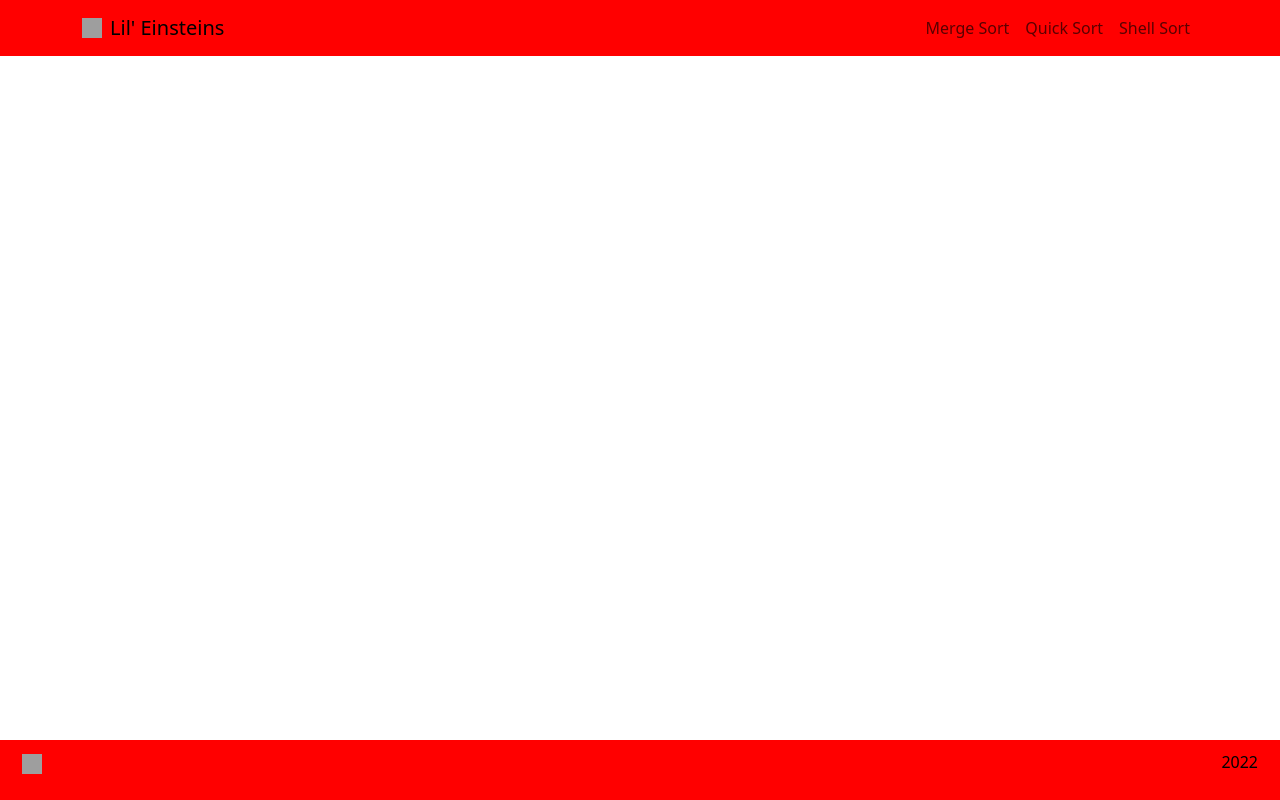
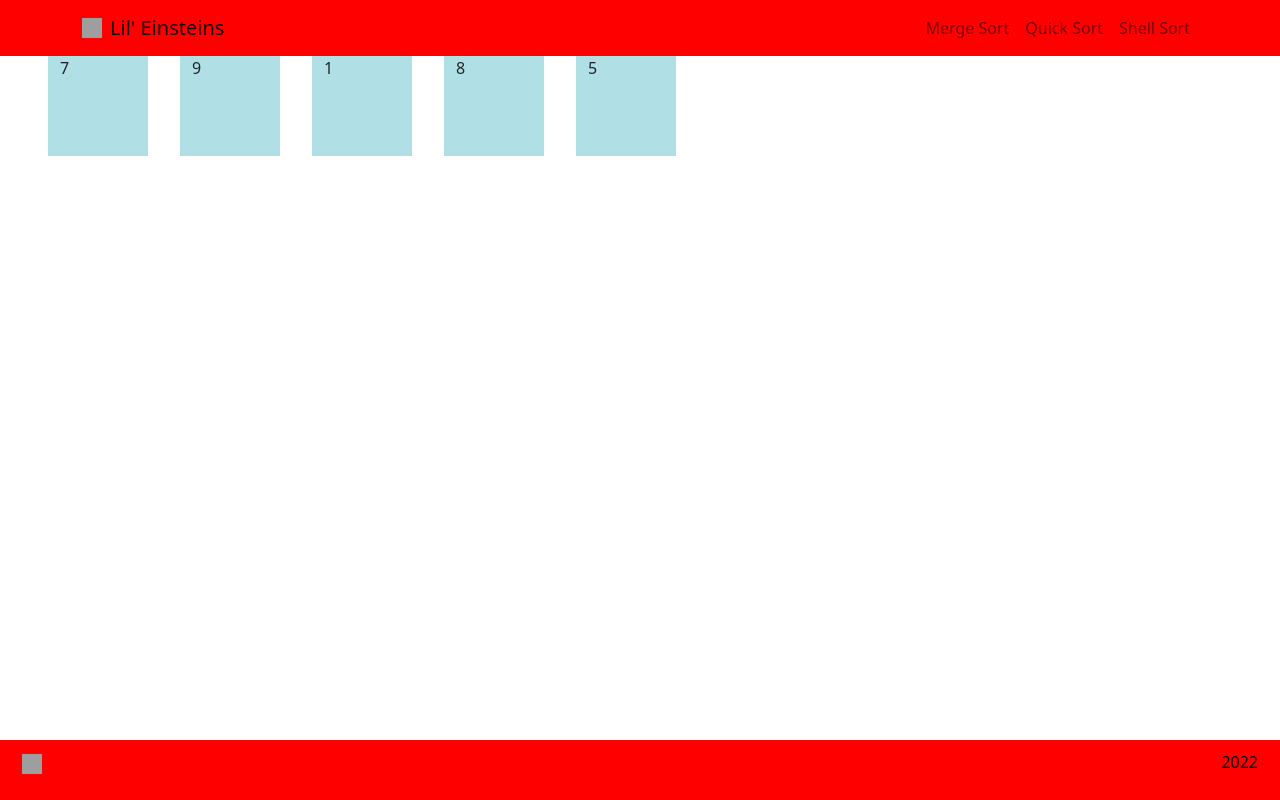
Before and after one commit to ShaimaaAliECE/se3350_project-group-33, a React (Create React App) app in the folder lil-einsteins/: page / in a window 1280 px wide. Built offline with nearby package versions, Linux system fonts and the light colour scheme; grey boxes are pictures that could not be loaded.

Commit message:
draggable random number containers

```diff
--- a/lil-einsteins/package.json
+++ b/lil-einsteins/package.json
@@ -6,7 +6,9 @@
     "@testing-library/jest-dom": "^5.16.1",
     "@testing-library/react": "^12.1.2",
     "@testing-library/user-event": "^13.5.0",
+    "bootstrap": "^5.1.3",
     "react": "^17.0.2",
+    "react-beautiful-dnd": "^13.1.0",
     "react-bootstrap": "^2.1.1",
     "react-dom": "^17.0.2",
     "react-router-dom": "^6.2.1",
--- a/lil-einsteins/src/App.css
+++ b/lil-einsteins/src/App.css
@@ -36,3 +36,9 @@
     transform: rotate(360deg);
   }
 }
+
+li {
+  display: inline-block;
+  padding-left: 1rem;
+  padding-right: 1rem;
+}
--- a/lil-einsteins/src/App.js
+++ b/lil-einsteins/src/App.js
@@ -1,12 +1,15 @@
 import "./App.css";
 import NavbarComponent from "./components/NavbarComponent";
 import Footer from "./components/Footer";
+import NumberContainer from "./components/NumberContainer";
 import "bootstrap/dist/css/bootstrap.min.css";
+//import {DragDropContext, Droppable, Draggable} from 'react-beautiful-dnd';
 
 function App() {
 	return (
 		<div>
 			<NavbarComponent />
+			<NumberContainer />
 			<Footer />
 		</div>
 	);
--- /dev/null
+++ b/lil-einsteins/src/components/NumberContainer.js
@@ -0,0 +1,85 @@
+import React from "react";
+import {Container} from "react-bootstrap";
+import "./Components.css";
+import 'bootstrap/dist/css/bootstrap.min.css';
+
+import {DragDropContext, Droppable, Draggable} from 'react-beautiful-dnd';
+
+export default function NumberContainer() {
+    return (
+        <div style={{
+            position: 'center', left: '25%', top: '35%',
+        }}>
+        <DragDropContext>
+            <Droppable droppableId="numberList">
+                {(provided) => (
+                <ul className="numbersList" {...provided.droppableProps} ref={provided.innerRef}>
+                    <Draggable key='1' draggableId='1' index='1'>
+                        {(provided) => (
+                        <li {...provided.draggableProps} {...provided.dragHandleProps} ref={provided.innerRef}>
+                            <div>
+                                <Container style={{
+                                    width: 100, height: 100, backgroundColor: 'powderblue'}}>
+                                    {Math.floor(Math.random() * 10)+1}
+                                </Container>
+                            </div>
+
+                        </li>
+                        )}
+                    </Draggable>
+                    <Draggable key='2' draggableId='2' index='2'>
+                        {(provided) => (
+                        <li {...provided.draggableProps} {...provided.dragHandleProps} ref={provided.innerRef}>
+                            <div>
+                                <Container style={{
+                                    width: 100, height: 100, backgroundColor: 'powderblue'}}>
+                                    {Math.floor(Math.random() * 10)+1}
+                                </Container>
+                            </div>
+                        </li>
+                        )}
+                    </Draggable>
+                    <Draggable key='3' draggableId='3' index='3'>
+                        {(provided) => (
+                        <li {...provided.draggableProps} {...provided.dragHandleProps} ref={provided.innerRef}>
+                            <div>
+                                <Container style={{
+                                    width: 100, height: 100, backgroundColor: 'powderblue'}}>
+                                    {Math.floor(Math.random() * 10)+1}
+                                </Container>
+                            </div>
+                        </li>
+                        )}
+                    </Draggable>
+                    <Draggable key='4' draggableId='4' index='4'>
+                        {(provided) => (
+                        <li {...provided.draggableProps} {...provided.dragHandleProps} ref={provided.innerRef}>
+                            <div>
+                                <Container style={{
+                                    width: 100, height: 100, backgroundColor: 'powderblue'}}>
+                                    {Math.floor(Math.random() * 10)+1}
+                                </Container>
+                            </div>
+                        </li>
+                        )}
+                    </Draggable>
+                    <Draggable key='5' draggableId='5' index='5'>
+                        {(provided) => (
+                        <li {...provided.draggableProps} {...provided.dragHandleProps} ref={provided.innerRef}>
+                            <div>
+                                <Container style={{
+                                    width: 100, height: 100, backgroundColor: 'powderblue'}}>
+                                    {Math.floor(Math.random() * 10)+1}
+                                </Container>
+                            </div>
+                        </li>
+                        )}
+                    </Draggable>
+                    {provided.placeholder}
+                </ul>
+                )}
+            </Droppable>
+        </DragDropContext>
+        </div>
+    );
+}
```
Also changed, not shown: 1 other file (tests, documents, lock files or other folders).
